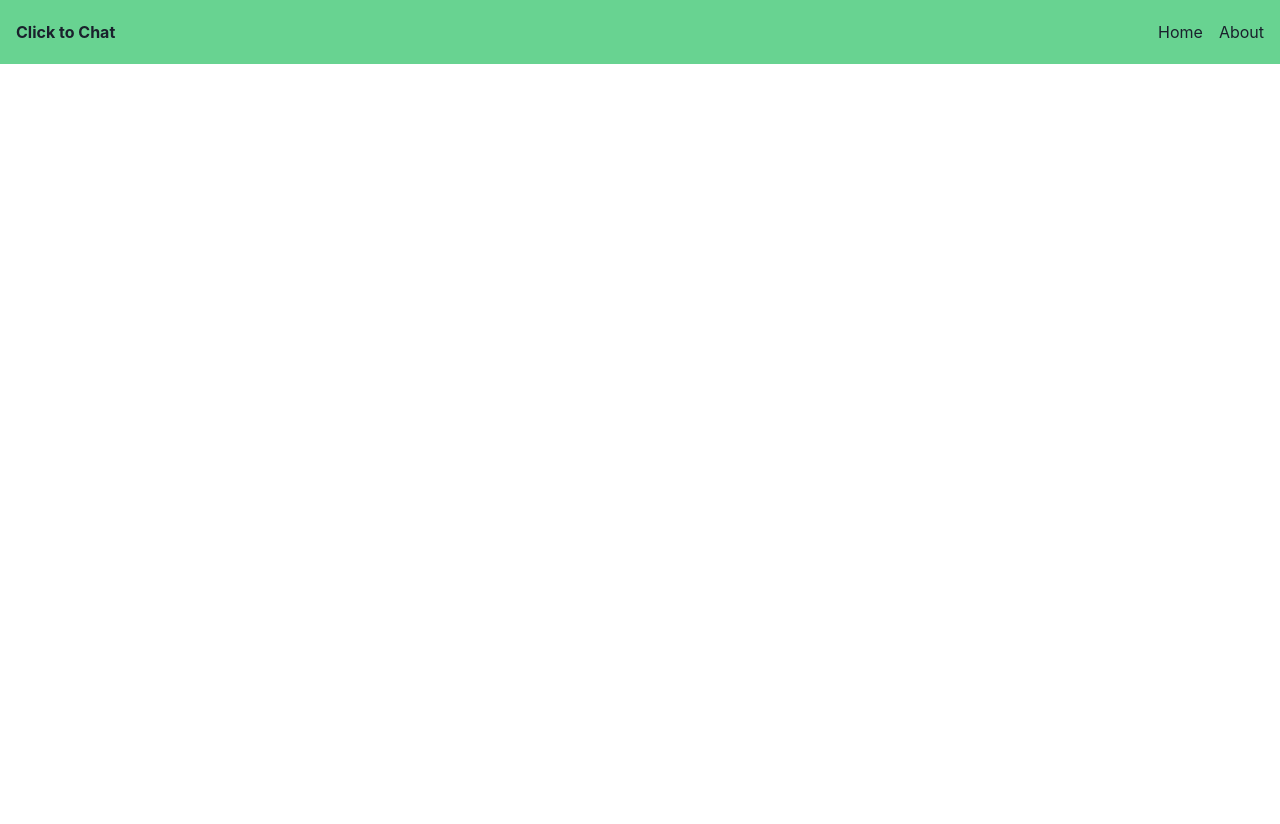
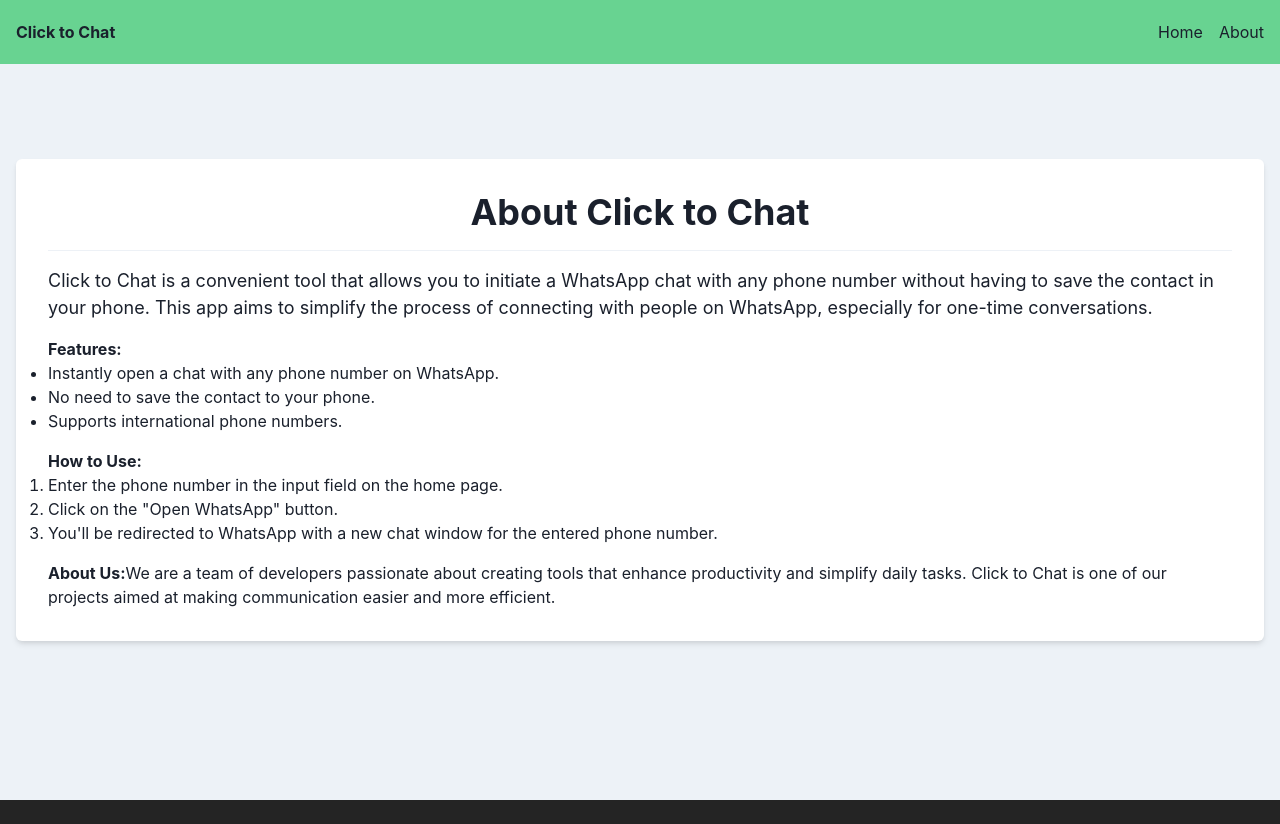
Before and after one commit to SIMONKAMAU21/click-to-chat, a React (Vite) app: page /About in a window 1280 px wide. After the commit the page ends 800 px from the top, so only its background shows below. Built offline with nearby package versions, Linux system fonts and the light colour scheme.

Commit message:
added the content on about page

```diff
--- a/src/pages/About.jsx
+++ b/src/pages/About.jsx
@@ -1,9 +1,38 @@
-import React from 'react'
+import React from 'react';
+import { Box, Heading, Text, VStack, Divider } from '@chakra-ui/react';
 
 const About = () => {
   return (
-    <div>About</div>
-  )
-}
+    <Box pt={{base:"60px", md:'none'}}p={{base:"" ,md:"4"}} display="flex" alignItems="center" justifyContent="center"  bg="gray.100" h={{base:'100vh', md:'100vh'}} position='fixed' >
+      <VStack spacing={4} align="stretch"  p={8} bg="white" borderRadius="md" boxShadow="md">
+        <Heading as="h1" size="xl" textAlign="center">About Click to Chat</Heading>
+        <Divider />
+        <Text fontSize="lg">
+          Click to Chat is a convenient tool that allows you to initiate a WhatsApp chat with any phone number without having to save the contact in your phone. This app aims to simplify the process of connecting with people on WhatsApp, especially for one-time conversations.
+        </Text>
+        <Text fontSize="md">
+          <strong>Features:</strong>
+          <ul>
+            <li>Instantly open a chat with any phone number on WhatsApp.</li>
+            <li>No need to save the contact to your phone.</li>
+            <li>Supports international phone numbers.</li>
+          </ul>
+        </Text>
+        <Text fontSize="md">
+          <strong>How to Use:</strong>
+          <ol>
+            <li>Enter the phone number in the input field on the home page.</li>
+            <li>Click on the "Open WhatsApp" button.</li>
+            <li>You'll be redirected to WhatsApp with a new chat window for the entered phone number.</li>
+          </ol>
+        </Text>
+        <Text fontSize="md">
+          <strong>About Us:</strong>
+          We are a team of developers passionate about creating tools that enhance productivity and simplify daily tasks. Click to Chat is one of our projects aimed at making communication easier and more efficient.
+        </Text>
+      </VStack>
+    </Box>
+  );
+};
 
-export default About
+export default About;
--- a/src/pages/Home.jsx
+++ b/src/pages/Home.jsx
@@ -1,10 +1,11 @@
 import React, { useState } from 'react';
-import { Box, Button, Heading, VStack } from '@chakra-ui/react';
+import { Box, Button, Heading, Text, VStack } from '@chakra-ui/react';
 import PhoneInput from 'react-phone-input-2';
 import 'react-phone-input-2/lib/style.css';
 
 const Home = () => {
    const [phone, setPhone] = useState('');
+   const [errorMessage, setErrorMessage] = useState('');
 
    const handleChange = (value) => {
       setPhone(value);
@@ -12,25 +13,29 @@
 
    const handleClick = () => {
       const phoneNumber = phone.replace(/\D/g, '');
-      const url = `https://wa.me/${phoneNumber}`;
-      window.open(url, '_blank');
+      if (phoneNumber === '') {
+         setErrorMessage('Please enter a valid phone number');
+      } else {
+         setErrorMessage('');
+         const url = `https://wa.me/${phoneNumber}`;
+         window.open(url, '_blank');
+      }
    };
 
    return (
-      <Box p={4} display="flex" alignItems="center" justifyContent="center" h='100vh' w='100vw' position='fixed' backgroundSize="cover"
-         backgroundPosition="center" opacity='0.8' backgroundImage="url('src/assets/WhatsApp.jpg')"
+      <Box p={4} display="flex" alignItems="center" justifyContent="center" h="100vh" w="100vw" position="fixed" backgroundSize="cover"
+         backgroundPosition="center" opacity="0.8" backgroundImage="url('/path/to/your/WhatsApp.jpg')"
       >
-         <VStack spacing={4} w='80%' bg='green.300' h='80%' display="flex" justifyContent="space-around"  >
-            <Heading color='white'>Click to Chat</Heading>
-            <VStack display='flex' justifyContent='space-around' h='60%'>
+         <VStack spacing={4} w="80%" bg="green.300" h="80%" display="flex" justifyContent="space-around" borderRadius="lg" boxShadow="lg" p={6}>
+            <Heading color="white">Click to Chat</Heading>
+            <VStack display="flex" justifyContent="space-around" h="60%">
                <PhoneInput
-
                   country={'ke'}
                   value={phone}
                   onChange={handleChange}
                />
-               <Button bg='green.500' onClick={handleClick}>Open WhatsApp</Button>
-
+               <Button bg="green.500" color="white" onClick={handleClick}>Open WhatsApp</Button>
+               {errorMessage && <Text color="red.500">{errorMessage}</Text>}
             </VStack>
          </VStack>
       </Box>
```
